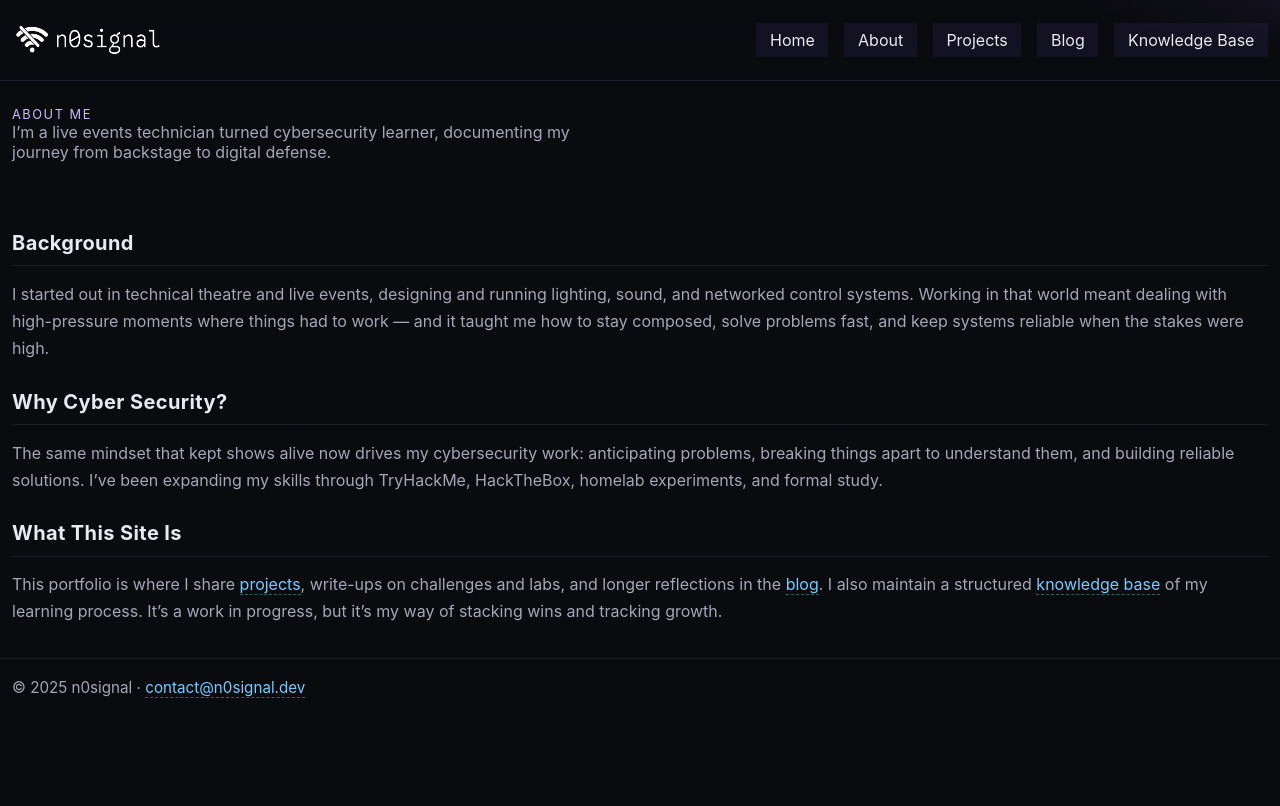
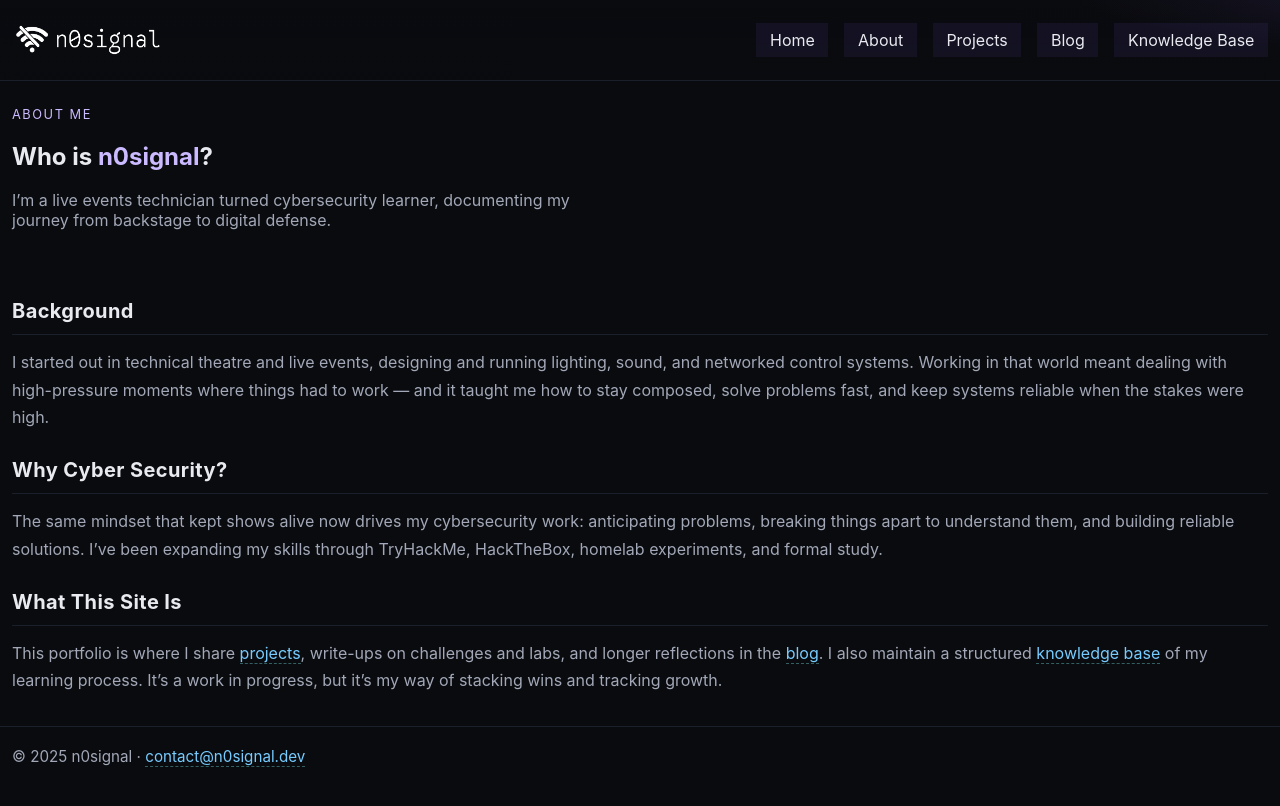
Before and after one commit to Kaninte/n0signal.dev, a Jekyll site: the page built from about.html, in a window 1280 px wide. Shown: the top 806 px of the page. Built offline with Jekyll 4.4.1, drawn with Linux system fonts in a browser that asks for light colours.

Commit message:
Update about.html

```diff
--- a/about.html
+++ b/about.html
@@ -9,6 +9,7 @@ description: "About n0signal — background, journey, and focus."
   <div class="wrap hero-inner">
     <div>
       <div class="kicker">About Me</div>
+      <h1 class="title">Who is <span style="color:#cbbaff">n0signal</span>?</h1>
       <p class="lead">I’m a live events technician turned cybersecurity learner, documenting my journey from backstage to digital defense.</p>
     </div>
   </div>
```
